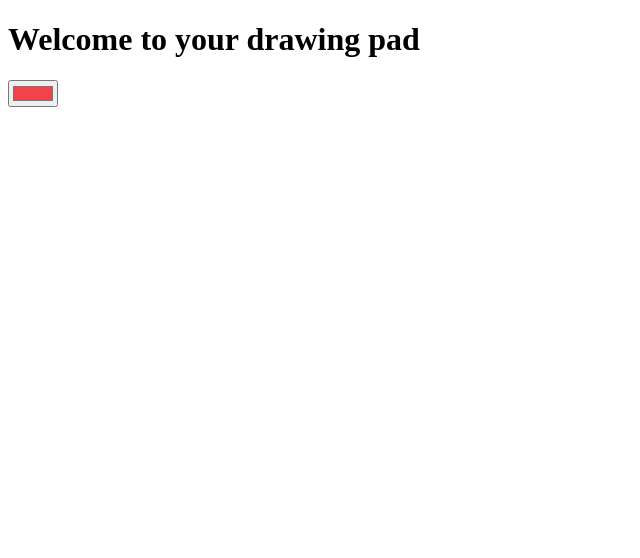
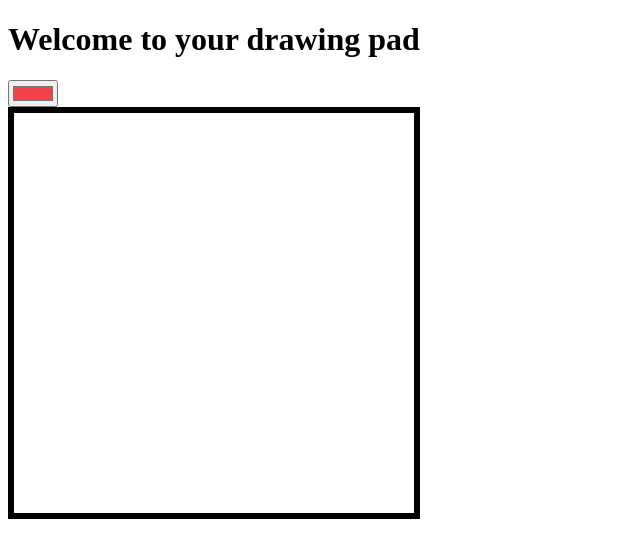
Before and after one commit to ImBlakeDoyle/ColourSelectorRevision, a React (Create React App) app: page / in a window 1280 px wide. Shown: the top 558 px of the page, without its empty margins (0-640 px from the left). Built offline with nearby package versions, Linux system fonts and the light colour scheme.

Commit message:
create canvas file

```diff
--- a/src/App.js
+++ b/src/App.js
@@ -1,12 +1,12 @@
 import React, { Component } from "react";
-import ColourSelector from "./ColourSelector";
+import Canvas from "./Canvas";
 
 class App extends Component {
     render() {
         return (
             <div>
                 <h1> Welcome to your drawing pad </h1>
-                <ColourSelector />
+                <Canvas />
             </div>
         );
     }
--- /dev/null
+++ b/src/Canvas.js
@@ -0,0 +1,56 @@
+import React, { Component } from "react";
+import ColourSelector from "./ColourSelector";
+
+const styles = {
+    border: "6px solid black"
+}
+
+class Canvas extends Component {
+    state = {
+        hex: "#f4424b",
+        coords: null,
+        height: 400,
+        width: 400
+    };
+
+    constructor(props) {
+        super(props);
+        this.canvasRef = React.createRef();
+        this.context = null;
+    }
+
+    componentDidUpdate() {
+        this.setContext();
+    }
+
+    componentDidMount() {
+        console.log(this.canvasRef);
+    }
+
+    onColourSelectorChange = (hex) => {
+        this.setState({ hex });
+    }
+
+    render() {
+        const { hex } = this.state;
+
+        return (
+            <div>
+                <div>
+                    <ColourSelector
+                    onColourSelectorChange={this.onColourSelectorChange}
+                    hex={hex}
+                    />
+                </div>
+                <canvas
+                    ref={this.canvasRef}
+                    width="400"
+                    height="400"
+                    style={styles}
+                />
+            </div>
+        );
+    }
+}
+
+export default Canvas;
--- a/src/ColourSelector.js
+++ b/src/ColourSelector.js
@@ -1,25 +1,18 @@
 import React, { Component } from "react";
 
 class ColourSelector extends Component {
-    constructor(props) {
-        super(props);
-        this.onInputChange = this.onInputChange.bind(this);
-    }
-
-    state= { hex: this.props.hex}
-
-    onInputChange(event) {
-        this.setState({ hex: event.target.value});
-    }
-
-    componentDidUpdate() {
-        console.log(this.state.hex);
+    onInputChange = (event) => {
+        const { onColourSelectorChange } = this.props;
+        const hex = event.target.value;
+        onColourSelectorChange(hex);
     }
 
     render() {
         const { hex } = this.props;
+
         return (
-            <input type="color"
+            <input
+            type="color"
             value={hex}
             onChange={this.onInputChange}
             />
```
